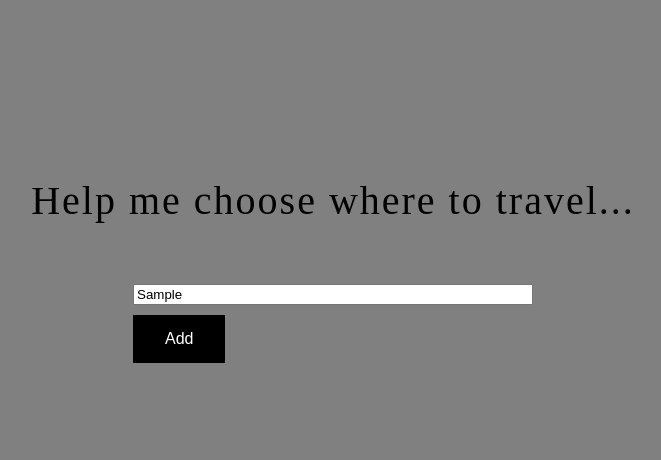
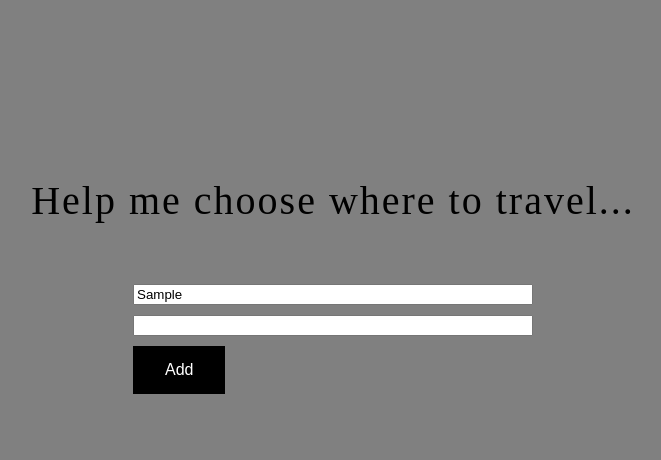
Before and after one commit to ChrisBeWa/helpmechoose, a plain HTML site: page index.html in a window 1280 px wide. Both pictures are taken after typing "Sample" into the empty fields and a click on the button "Add". Shown: the top 460 px of the page, without its empty margins (307-968 px from the left). Drawn offline with nearby package versions, Linux system fonts and the light colour scheme.

Commit message:
javascript added in index

```diff
--- a/index.html
+++ b/index.html
@@ -11,9 +11,24 @@
       <div class="inputs">
         <input placeholder="Destination"></input>
       </div>
-      <button>Add</button>
+      <button class="addOption">Add</button>
     </div>
+    <div class="resultSection"></div>
     <button>Go!</button>
+
+    <script src="https://code.jquery.com/jquery-3.2.1.min.js"></script>
+    <script>
+    $(function() {
+      $('.resultSection').hide()
+
+      var add_option = function() {
+        $('.inputs').append('<input></input>')
+      }
+
+      $('.addOption').click(add_option)
+    })
+    </script>
+
     <div>
       <img src="https://posterstore.se/images/zoom/153.jpg" alt="world map" align="middle">
     </div>
```
